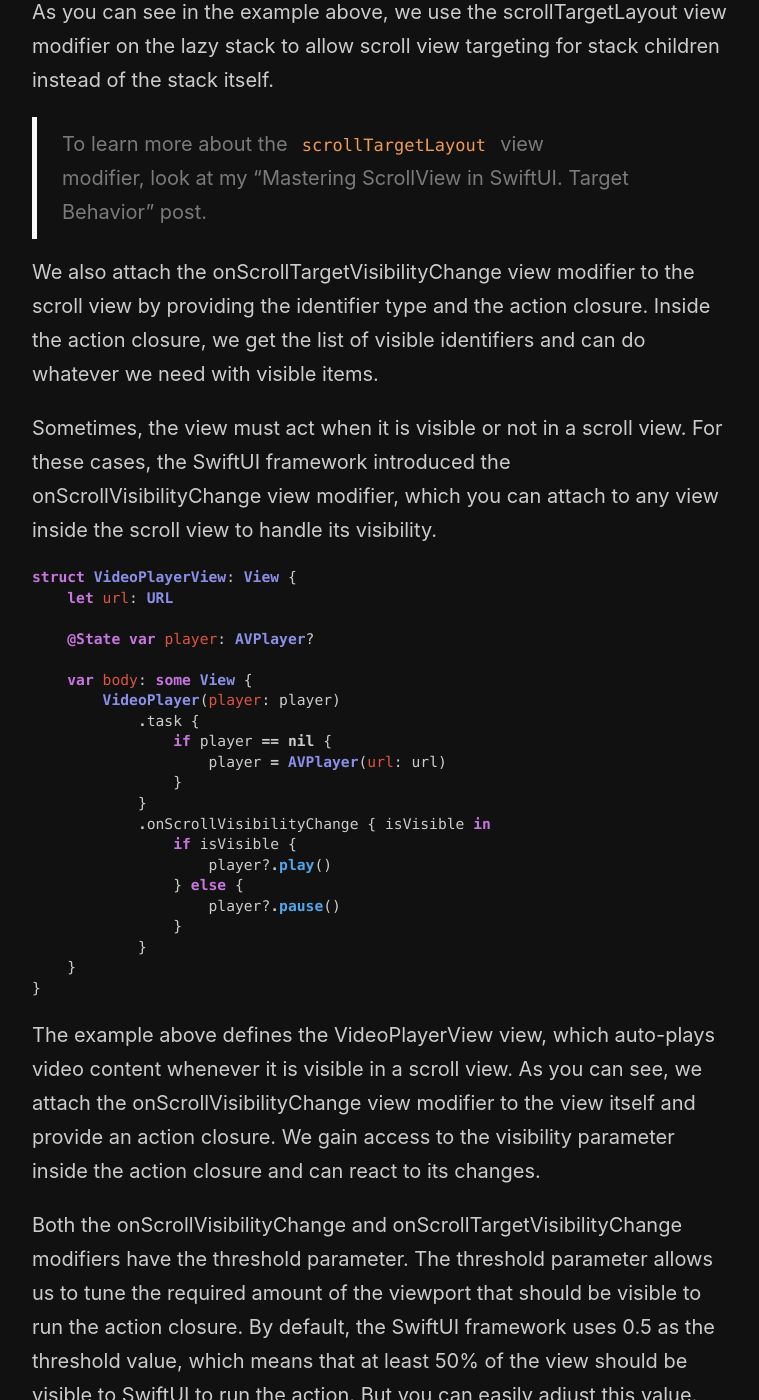
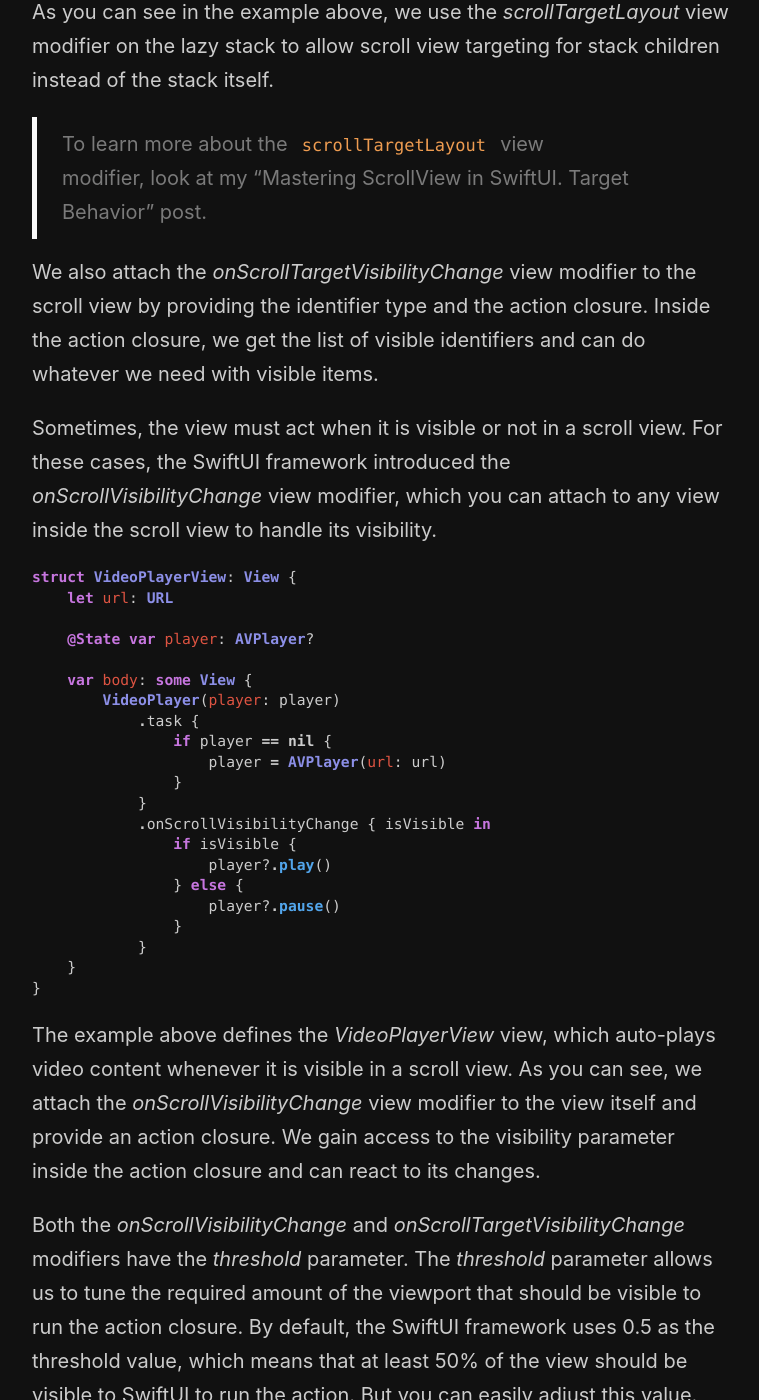
Before and after one commit to mecid/mecid.github.io, a Jekyll site: the page built from _posts/2024-07-16-mastering-scrollview-in-swiftui-scroll-visibility.md, in a window 1280 px wide and 1400 px high, scrolled down 1023 px. Shown: the whole window, without its empty margins (258-1017 px from the left). Built offline with Jekyll 4.4.1, drawn with Linux system fonts in a browser that asks for light colours; some of the changed text lies outside the part shown.

Commit message:
scroll visibility post formatted

````diff
--- a/_posts/2024-07-16-mastering-scrollview-in-swiftui-scroll-visibility.md
+++ b/_posts/2024-07-16-mastering-scrollview-in-swiftui-scroll-visibility.md
@@ -3,9 +3,9 @@
 layout: post
 ---
 
-Another great addition to our scrolling APIs this year is the scroll visibility. Nowadays, you can fetch the list of visible identifiers or quickly check and monitor the view visibility inside a scroll view. This week, we will learn how to use the new onScrollTargetVisibilityChange and onScrollVisibilityChange view modifiers.
+Another great addition to our scrolling APIs this year is the scroll visibility. Nowadays, you can fetch the list of visible identifiers or quickly check and monitor the view visibility inside a scroll view. This week, we will learn how to use the new *onScrollTargetVisibilityChange* and *onScrollVisibilityChange* view modifiers.
 
-Let's kick off with the onScrollTargetVisibilityChange view modifier. It's designed for ease of use, allowing you to attach it to any scroll view with a scroll target layout. Let's explore this with an example.
+Let's kick off with the *onScrollTargetVisibilityChange* view modifier. It's designed for ease of use, allowing you to attach it to any scroll view with a scroll target layout. Let's explore this with an example.
 
 ```swift
 struct ContentView: View {
@@ -30,13 +30,13 @@
 }
 ```
 
-As you can see in the example above, we use the scrollTargetLayout view modifier on the lazy stack to allow scroll view targeting for stack children instead of the stack itself.
+As you can see in the example above, we use the *scrollTargetLayout* view modifier on the lazy stack to allow scroll view targeting for stack children instead of the stack itself.
 
 > To learn more about the `scrollTargetLayout` view modifier, look at my "Mastering ScrollView in SwiftUI. Target Behavior" post.
 
-We also attach the onScrollTargetVisibilityChange view modifier to the scroll view by providing the identifier type and the action closure. Inside the action closure, we get the list of visible identifiers and can do whatever we need with visible items.
+We also attach the *onScrollTargetVisibilityChange* view modifier to the scroll view by providing the identifier type and the action closure. Inside the action closure, we get the list of visible identifiers and can do whatever we need with visible items.
 
-Sometimes, the view must act when it is visible or not in a scroll view. For these cases, the SwiftUI framework introduced the onScrollVisibilityChange view modifier, which you can attach to any view inside the scroll view to handle its visibility.
+Sometimes, the view must act when it is visible or not in a scroll view. For these cases, the SwiftUI framework introduced the *onScrollVisibilityChange* view modifier, which you can attach to any view inside the scroll view to handle its visibility.
 
 ```swift
 struct VideoPlayerView: View {
@@ -62,9 +62,9 @@
 }
 ```
 
-The example above defines the VideoPlayerView view, which auto-plays video content whenever it is visible in a scroll view. As you can see, we attach the onScrollVisibilityChange view modifier to the view itself and provide an action closure. We gain access to the visibility parameter inside the action closure and can react to its changes.
+The example above defines the *VideoPlayerView* view, which auto-plays video content whenever it is visible in a scroll view. As you can see, we attach the *onScrollVisibilityChange* view modifier to the view itself and provide an action closure. We gain access to the visibility parameter inside the action closure and can react to its changes.
 
-Both the onScrollVisibilityChange and onScrollTargetVisibilityChange modifiers have the threshold parameter. The threshold parameter allows us to tune the required amount of the viewport that should be visible to run the action closure. By default, the SwiftUI framework uses 0.5 as the threshold value, which means that at least 50% of the view should be visible to SwiftUI to run the action. But you can easily adjust this value.
+Both the *onScrollVisibilityChange* and *onScrollTargetVisibilityChange* modifiers have the *threshold* parameter. The *threshold* parameter allows us to tune the required amount of the viewport that should be visible to run the action closure. By default, the SwiftUI framework uses 0.5 as the threshold value, which means that at least 50% of the view should be visible to SwiftUI to run the action. But you can easily adjust this value.
 
 ```swift
 struct VideoPlayerView: View {
````
